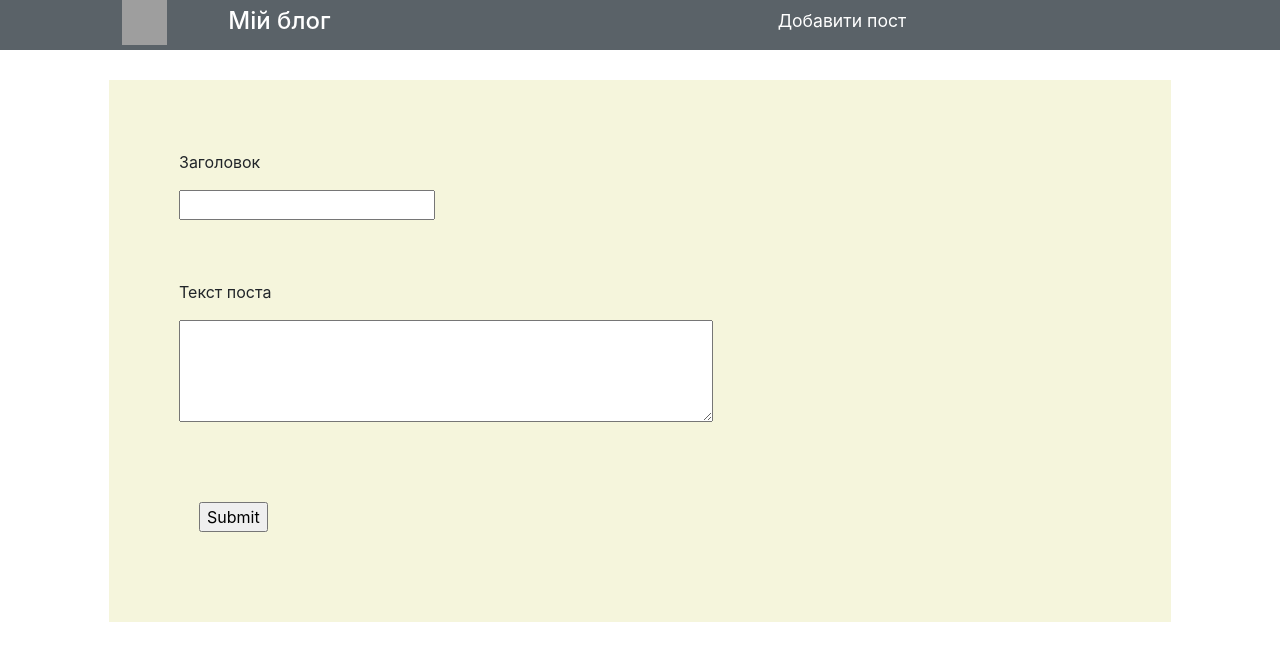
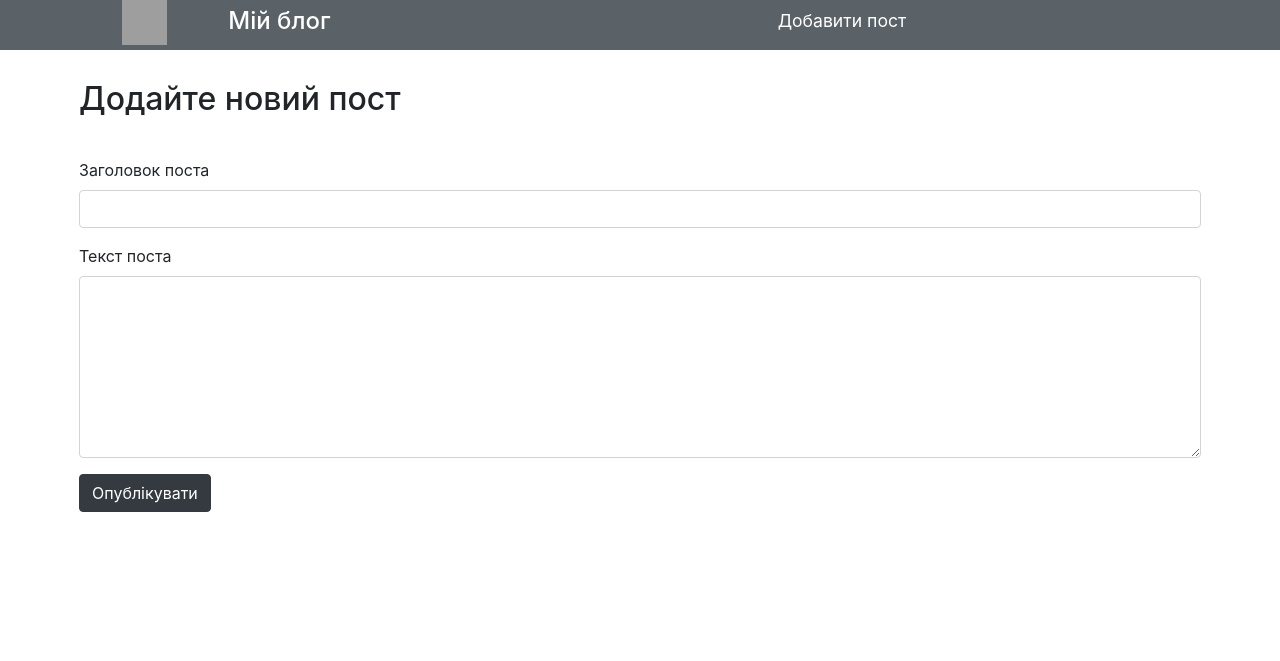
Before and after one commit to VasilPanchuk/flask_blog, a Flask app: page /add_post/ in a window 1280 px wide. Shown: the top 661 px of the page. Run offline with Flask 2, Linux system fonts and the light colour scheme; some libraries are stand-ins or nearby versions; grey boxes are pictures that could not be loaded.

Commit message:
Finalize form for adding post

```diff
--- a/template/add_post.html
+++ b/template/add_post.html
@@ -2,18 +2,19 @@
 
 {% block content %}
 
-   <form action="/add_post/" method="POST" style="display: block; background-color: beige; margin: 30px; padding: 30px">
+   <h2>Додайте новий пост</h2>
 
-       <div style="padding: 20px; margin: 20px; display: block">
-           <p>Заголовок</p>
-           <input type="text" name="title" style="display: block">
-       </div>
-       <div style="padding: 20px; margin: 20px; display: block">
-           <p>Текст поста</p>
-           <textarea rows="4" cols="50" type="text" name="text" value="Input blog text" style="display: block"></textarea>
-       </div>
-       <a href="/" style="display: block; margin: 30px; padding: 30px"><input type="submit" value="Submit"></a>
-   </form>
+   <form action="/add_post/" method="POST" style="margin-top: 40px">
+      <div class="form-group">
+        <label for="exampleFormControlInput1">Заголовок поста</label>
+        <input type="text" class="form-control" id="exampleFormControlInput1" name="title">
+      </div>
+      <div class="form-group">
+        <label for="exampleFormControlInput2">Текст поста</label>
+        <textarea class="form-control" id="exampleFormControlInput2" rows="7" name="text"></textarea>
+      </div>
+      <a href="/"><button type="submit" class="btn btn-dark">Опублікувати</button></a>
+    </form>
 
 
 
```
